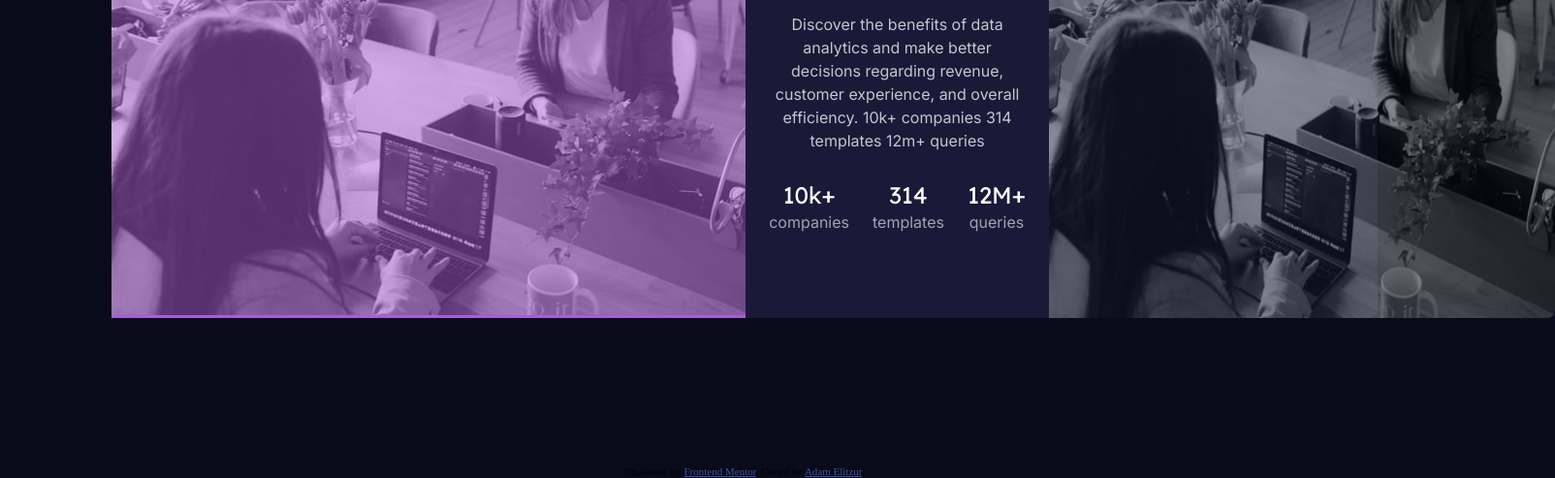
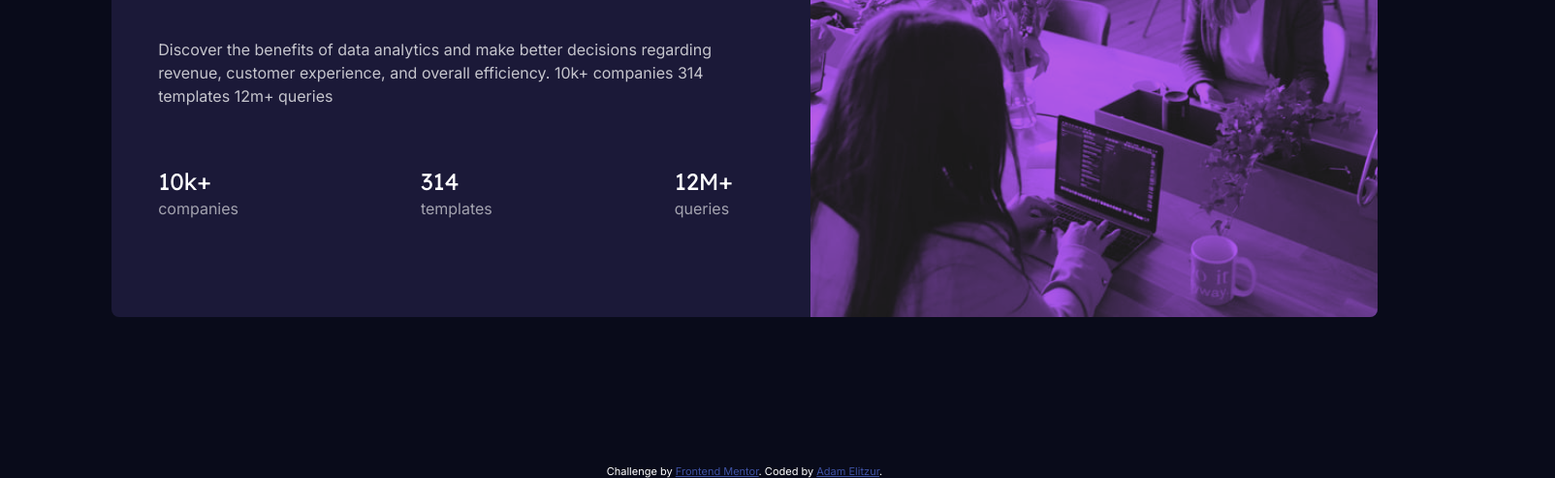
Before and after one commit to AdamEli/FM-Stats-preview-card-component, a plain HTML site: page index.html in a window 1536 px wide. Shown: the part 308-801 px from the top of the page at 97% size, 1604 px wide, since content can reach past the window. Drawn offline with Linux system fonts and the light colour scheme.

Commit message:
Finished!

```diff
--- a/app.css
+++ b/app.css
@@ -150,21 +150,20 @@ body {
     /* overflow: hidden; */
     max-height: 100%;
 }
-picture {
+/* picture {
     background: hsl(277, 64%, 61%);
 }
 picture > img {
     opacity: 0.5;
-}
+} */
 .main-img {
-    max-width: 100%;
-    /* width: 100%;
-    max-height: 10%; */
+    width: 100%;
+    height: 300px;
     border-radius: 0.5em 0.5em 0 0;
-    /* height: 100em; */
-    background: url("images/image-header-mobile.jpg"), hsl(277, 64%, 61%);
-    background-blend-mode: multiply;
-    opacity: 0.5;
+    object-fit: cover;
+    object-position: top;
+    filter: grayscale(100%) brightness(40%) sepia(100%) hue-rotate(-130deg)
+        saturate(600%) contrast(0.8);
 }
 .card-text {
     padding: 1.5rem;
@@ -203,18 +202,39 @@ picture > img {
     font-family: "Inter", sans-serif;
     margin-top: 0.5rem;
 }
+.attribution {
+    color: white;
+    font-family: "Inter", sans-serif;
+}
 
 @media (min-width: 1440px) {
     .card {
         display: flex;
         max-width: 85%;
+        height: 30rem;
+    }
+    picture {
+        width: 100%;
     }
     .main-img {
         order: 2;
-        max-width: 40%;
+        width: 100%;
         border-radius: 0 0.5em 0.5em 0;
+        height: 100%;
+    }
+    .card-text {
+        order: -1;
+        display: flex;
+        flex-direction: column;
+        align-items: center;
+        text-align: left;
+        gap: 2em;
+        padding: 3rem;
+        padding-right: 5rem;
     }
     .card-stats-container {
+        width: 100%;
         flex-direction: row;
+        justify-content: space-between;
     }
 }
--- a/index.html
+++ b/index.html
@@ -33,23 +33,18 @@
     </head>
     <body>
         <section class="card">
-            <!-- <div class="main-img"></div> -->
             <picture>
                 <source
-                    media="(min-width:650px)"
-                    srcset="images/image-header-mobile.jpg"
+                    media="(min-width:1440px)"
+                    srcset="images/image-header-desktop.jpg"
                 />
-                <source
-                    media="(min-width:465px)"
-                    srcset="images/image-header-mobile.jpg"
-                />
+                <source srcset="images/image-header-mobile.jpg" />
                 <img
+                    class="main-img"
                     src="images/image-header-mobile.jpg"
-                    alt="Flowers"
-                    style="width: auto"
+                    alt="stock photo of people working"
                 />
             </picture>
-            <img class="main-img" src="images/image-header-mobile.jpg" alt="" />
             <div class="card-text">
                 <h1 class="card-header">
                     Get <span class="card-header-accent">insights</span> that
```
